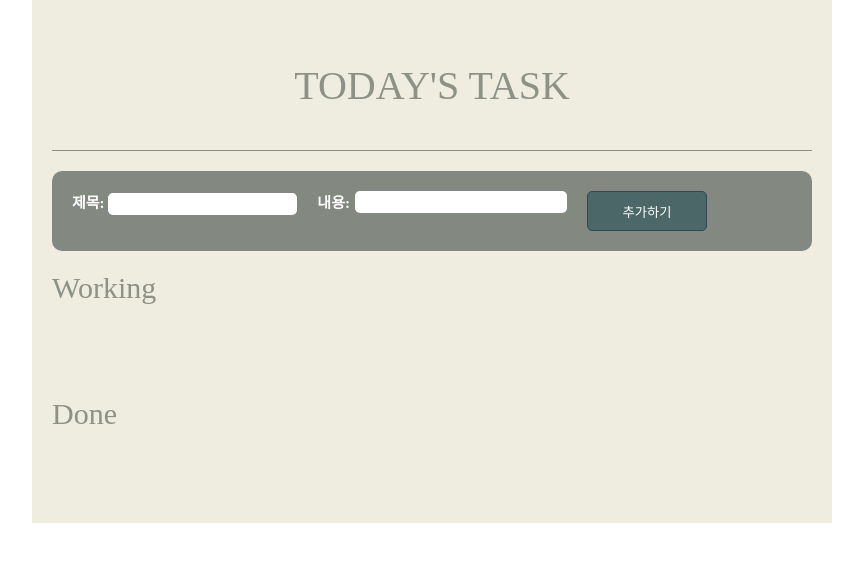
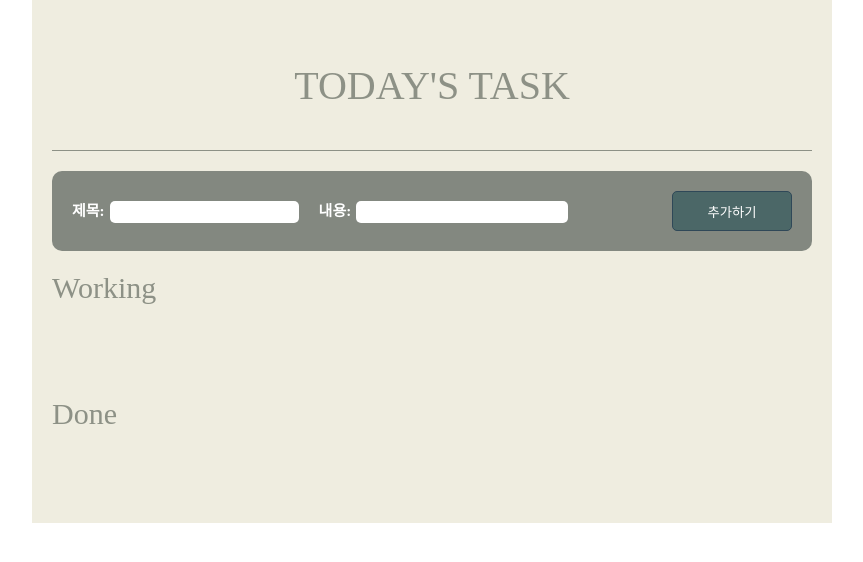
Before and after one commit to hb9901/to-do-list, a React (Vite) app: page / in a window 1280 px wide. Shown: the top 562 px of the page, without its empty margins (208-1071 px from the left). Built offline with nearby package versions, Linux system fonts and the light colour scheme.

Commit message:
fix: form 태그 사용방식 수정

```diff
--- a/src/components/TodoInputForm/TodoInputForm.css
+++ b/src/components/TodoInputForm/TodoInputForm.css
@@ -2,7 +2,6 @@
   display: flex;
   flex-direction: row;
   align-items: center;
-  justify-content: space-between;
 
   border-radius: 10px;
   margin-top: 20px;
@@ -14,12 +13,17 @@
 .todo-input-form {
   display: flex;
   flex-direction: row;
+  justify-content: space-between;
+  align-items: center;
+
+  width: 100%;
 }
 
 .todo-input-form-label {
   color: white;
   font-size: 15px;
   font-weight: bolder;
+
 }
 
 .todo-input-form-title-input {
@@ -30,14 +34,8 @@
   height: 20px;
 
   padding-left: 10px;
+  margin-left: 5px;
   margin-right: 20px;
-}
-
-.todo-input-form-content-wrapper {
-  display: flex;
-  flex-direction: row;
-
-  align-items: start;
 }
 
 .todo-input-form-content-input {
--- a/src/components/TodoInputForm/TodoInputForm.jsx
+++ b/src/components/TodoInputForm/TodoInputForm.jsx
@@ -67,27 +67,25 @@ export function TodoInputForm({ onAdd }) {
     <div className="todo-input-form-wrapper">
       <form className="todo-input-form" onSubmit={onClickAdd}>
         <div>
-          <label className="todo-input-form-label">제목: </label>
+          <label className="todo-input-form-label">
+            제목:
             <input
               ref={titleInputRef}
               className="todo-input-form-title-input"
               type="text"
               onChange={onTitleChange}
             />
-        </div>
-        <div className="todo-input-form-content-wrapper">
-          <label className="todo-input-form-label">내용: </label>
+          </label>
+          <label className="todo-input-form-label">
+            내용:
             <input
               className="todo-input-form-content-input"
               type="text"
               onChange={onContentChange}
             />
+          </label>
         </div>
-        <Button
-          borderColor={"#2F4858"}
-          backColor={"#4B6767"}
-          color={"white"}
-        >
+        <Button borderColor={"#2F4858"} backColor={"#4B6767"} color={"white"}>
           추가하기
         </Button>
       </form>
```
Lines whose indentation alone changed are shown as unchanged.
